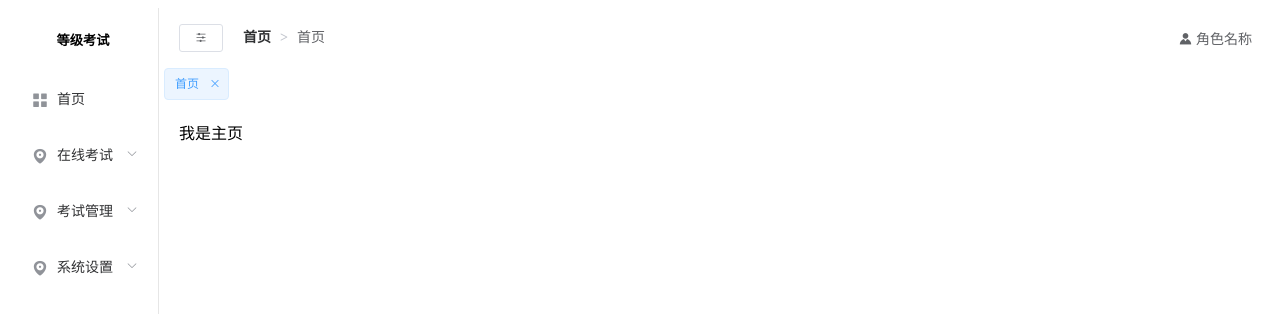
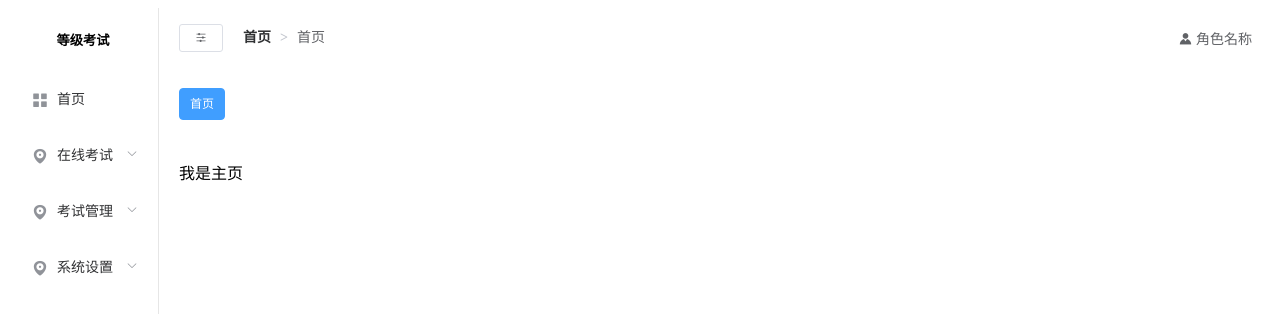
Before and after one commit to hhdyhaha/exam-sys, a Vue app: page / in a window 1280 px wide. Shown: the top 314 px of the page. Built offline with nearby package versions, Linux system fonts and the light colour scheme.

Commit message:
标签跳转完成

```diff
--- a/src/components/CommonTag.vue
+++ b/src/components/CommonTag.vue
@@ -1,10 +1,19 @@
 <template>
   <div class="tag">
+    <!--
+      effect主题颜色
+      closable这里说明home是不能关闭的
+      click	点击 Tag 时触发的事件 切换路由
+      close	关闭 Tag 时触发的事件 关闭路由
+     -->
     <el-tag
-      v-for="tag in tags"
+      v-for="(tag,index) in tags"
       :key="tag.name"
-      closable
+      :closable="tag.name !== 'home'"
+      :effect="$route.name===tag.name?'dark':'plain'"
       :type="tag.type"
+      @click="changeMenu(tag)"
+      @close="handleClose(tag,index)"
     >
       {{tag.label}}
     </el-tag>
@@ -12,11 +21,43 @@
 </template>
 
 <script>
+import { mapMutations } from "vuex";
+
 export default {
   computed: {
     // tags 从vuex获取tags数据
     tags() {
       return this.$store.state.tab.tabsList;
+    },
+  },
+  methods: {
+    // 你可以在组件中使用 this.$store.commit('xxx') 提交 mutation，
+    // 或者使用 mapMutations 辅助函数将组件中的 methods 映射为 store.commit 调用（需要在根节点注入 store）。
+    ...mapMutations({
+      //起个别名
+      close: "closeTag",// 将 `this.close()` 映射为 `this.$store.commit('close')`
+    }),
+    //选择标签跳转路由
+    changeMenu(tag) {
+      this.$router.push({ name: tag.name });
+      console.log(this.tags[0].name);
+    },
+    // 关闭标签
+    handleClose(tag,index) {
+      let length = this.tags.length - 1
+      this.close(tag)
+
+       // 如果关闭的标签不是当前路由的话，就不跳转
+      if (tag.name !== this.$route.name) {
+        return
+      }
+      // 关闭的标签是最右边的话，往左边跳转一个
+      if (index === length) {
+        this.$router.push({ name: this.tags[index - 1].name })
+      } else {
+        // 否则往右边跳转
+        this.$router.push({ name: this.tags[index].name })
+      }
     },
   },
   mounted() {
@@ -27,8 +68,12 @@ export default {
 </script>
 
 <style lang="less" scoped>
-.el-tag {
-  margin-right:5px;
-  margin-left:5px;
+.tag {
+  padding: 20px;
+  // cursor 属性规定要显示的光标的类型（形状）。
+  .el-tag {
+    margin-right: 15px;
+    cursor: pointer;
+  }
 }
 </style>
--- a/src/store/tab.js
+++ b/src/store/tab.js
@@ -35,6 +35,12 @@ export default {
                 let result=state.tabsList.findIndex(item=>item.name===val.name)
                 result===-1?state.tabsList.push(val):''
             }
+        },
+        // 关闭标签
+        closeTag(state,val){
+            const result = state.tabsList.findIndex(item=>item.name===val.name)
+            // splice(索引,删除几个) 方法用于添加或删除数组中的元素。并返回删除的项目。
+            state.tabsList.splice(result,1)
         }
     },
     //准备actions对象——响应组件中用户的动作
```
